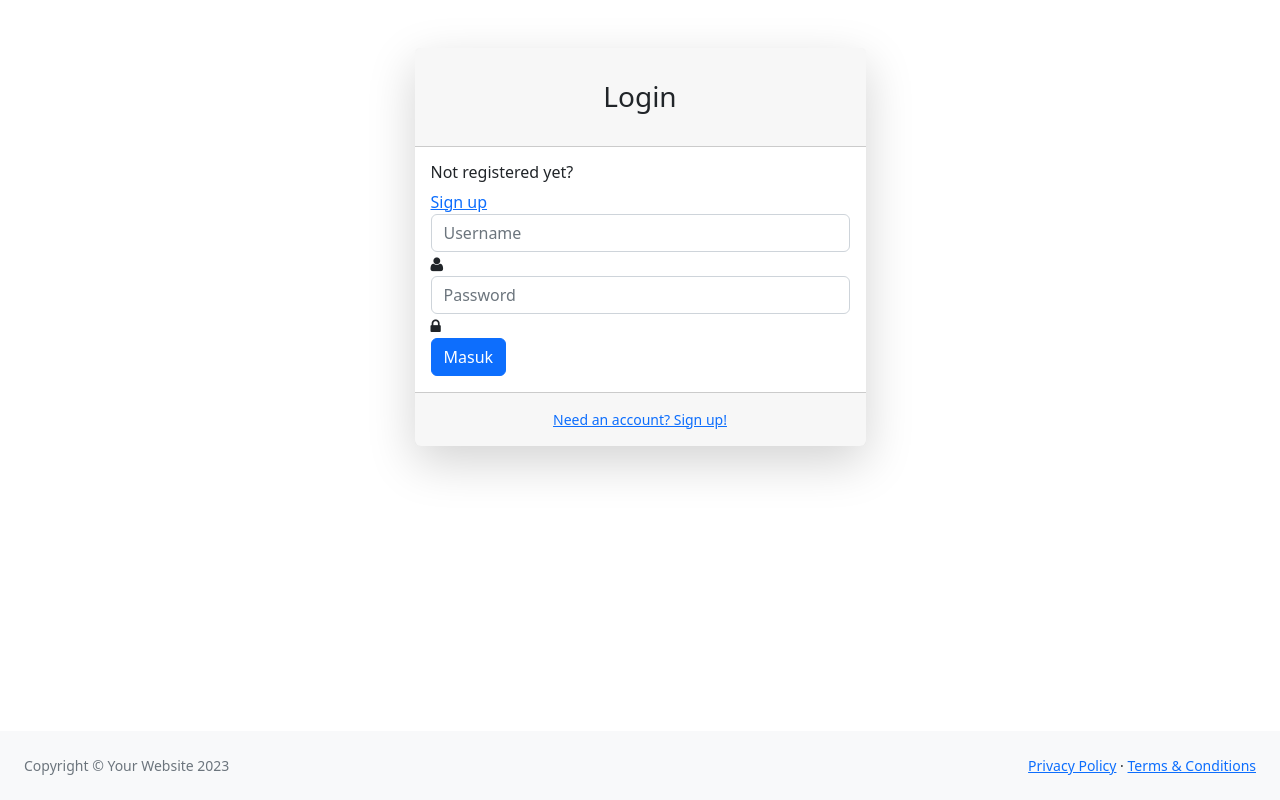
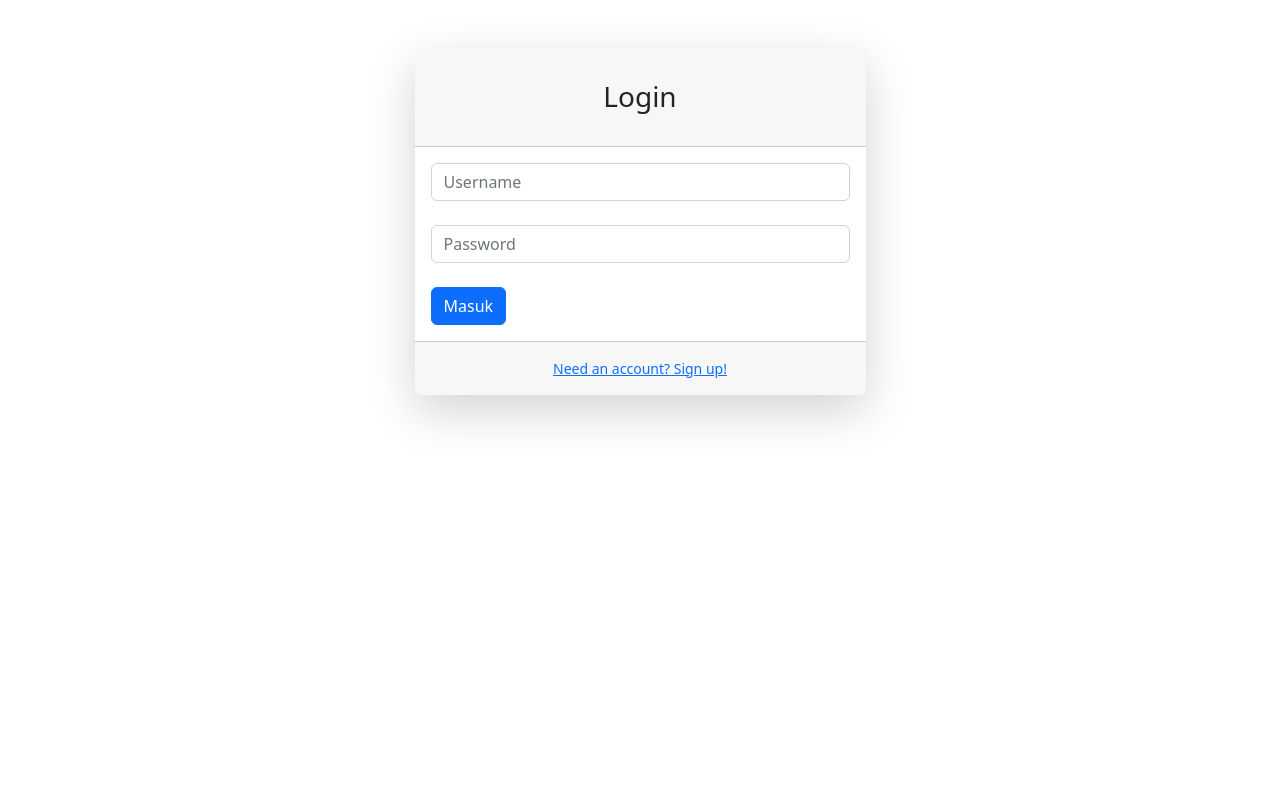
Before and after one commit to MadeInHeaven-64/SP-Kulit, a PHP site: page /index.php in a window 1280 px wide. Run offline with PHP 8.4, Linux system fonts and the light colour scheme.

Commit message:
Initial Commit

```diff
--- a/formlogin.php
+++ b/formlogin.php
@@ -9,7 +9,7 @@ include 'ceklogin.php';
     <meta http-equiv="X-UA-Compatible" content="IE=edge">
     <title>Login - Sistem Pakar Covid-19</title>
     <meta content="width=device-width, initial-scale=1, maximum-scale=1, user-scalable=no" name="viewport">
-
+    <link href="css/font-awesome.css" rel="stylesheet" type="text/css" />
     <link href="assets/css/styles.css" rel="stylesheet">
     <link href="assets/css/font-awesome.min.css" rel="stylesheet">
     <link href="assets/css/AdminLTE.min.css" rel="stylesheet">
@@ -30,24 +30,24 @@ include 'ceklogin.php';
                                 <div class="card-body">
                                     <form action="" method="post" id="form">
                                         <div class="heading">
-                                            <h6>Not registered yet?</h6>
-                                            <a href="formregister.php" class="toggle">Sign up</a>
                                         </div>
-                                        <div class="form-group has-feedback">
+                                        <div class="form-group mb-4 has-feedback">
                                             <input type="text" name="username" class="form-control"
                                                 placeholder="Username" required>
-                                            <span class="fa fa-user form-control-feedback"></span>
+                                            <span class="form-control-feedback"></span>
                                         </div>
-                                        <div class="form-group has-feedback">
+                                        <div class="form-group mb-4 has-feedback">
                                             <input type="password" name="password" class="form-control"
                                                 placeholder="Password" required>
-                                            <span class="fa fa-lock form-control-feedback"></span>
+                                            <span class="form-control-feedback"></span>
                                         </div>
                                         <div class="row">
                                             <div class="col-xs-4">
-                                                <button type="submit" name="login" class="btn btn-primary btn-block btn-flat">Masuk</button>
                                             </div>
-
+                                            <div class="col-xs-4">
+                                                <button type="submit" name="login"
+                                                    class="btn btn-primary btn-block btn-flat">Masuk</button>
+                                            </div>
                                         </div>
                                     </form>
                                 </div>
@@ -60,20 +60,6 @@ include 'ceklogin.php';
                 </div>
             </main>
         </div>
-        <div id="layoutAuthentication_footer">
-            <footer class="py-4 bg-light mt-auto">
-                <div class="container-fluid px-4">
-                    <div class="d-flex align-items-center justify-content-between small">
-                        <div class="text-muted">Copyright &copy; Your Website 2023</div>
-                        <div>
-                            <a href="#">Privacy Policy</a>
-                            &middot;
-                            <a href="#">Terms &amp; Conditions</a>
-                        </div>
-                    </div>
-                </div>
-            </footer>
-        </div>
     </div>
     </form>
     <?php
@@ -83,6 +69,9 @@ include 'ceklogin.php';
     ?>
     </div>
 
+
+    <script src="https://cdn.jsdelivr.net/npm/bootstrap@5.2.3/dist/js/bootstrap.bundle.min.js" crossorigin="anonymous">
+    </script>
     <script src="assets/js/jQuery-2.1.4.min.js"></script>
     <script src="assets/js/bootstrap.min.js"></script>
 </body>
```
Also changed, not shown: home/index.php (+37 -17 lines).
